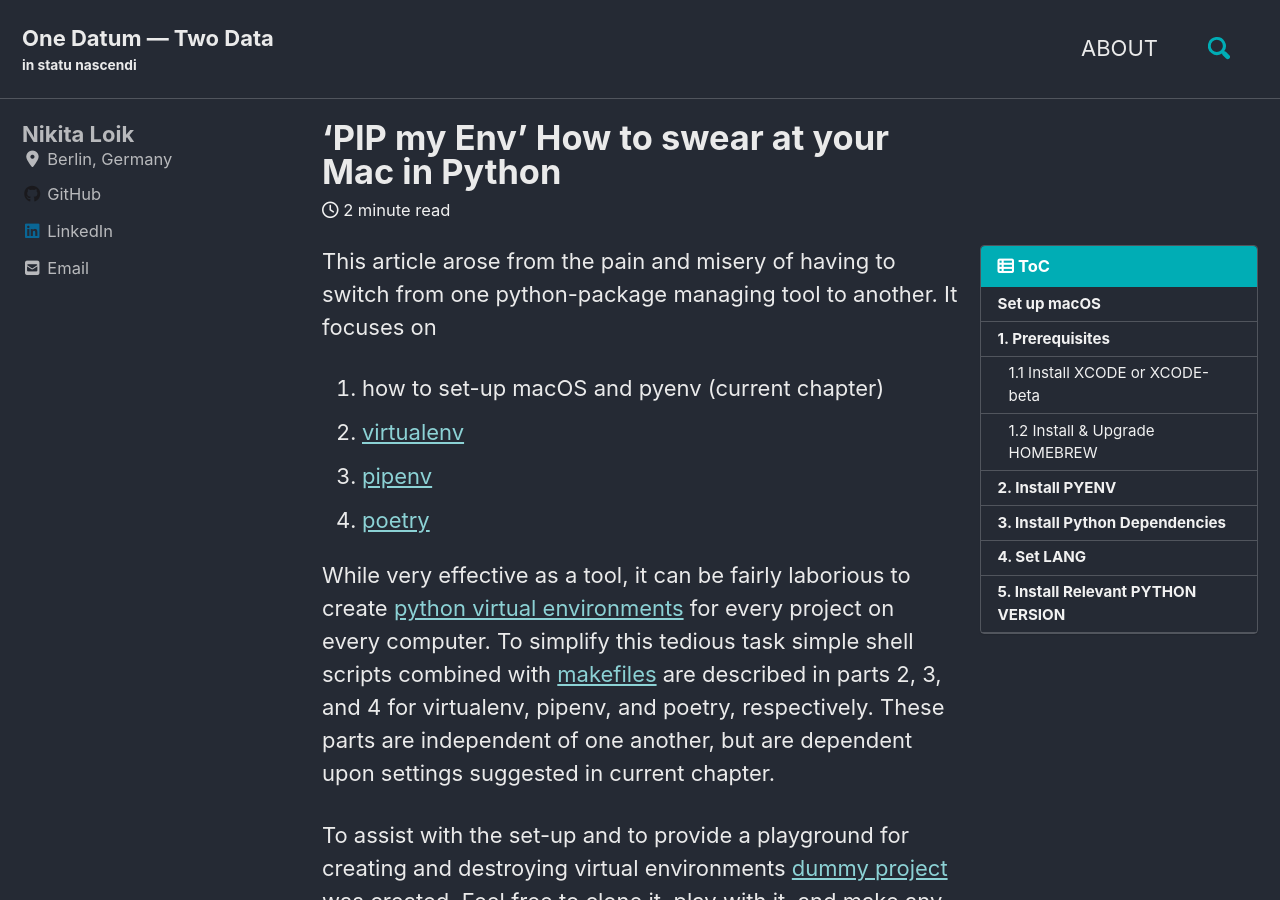
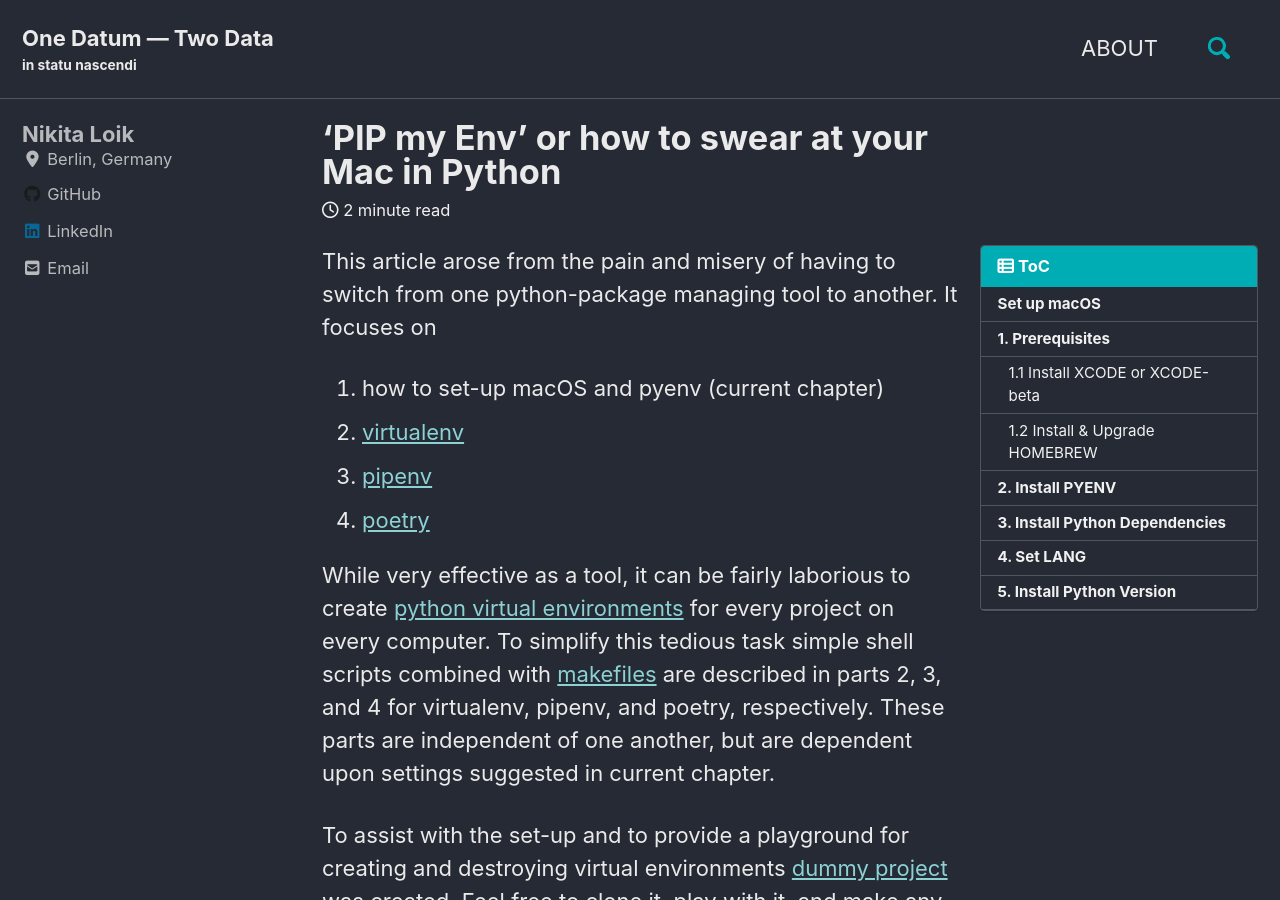
Before and after one commit to nikita-loik/one-datum-two-data, a Jekyll site: the page built from _posts/2020-12-07-pip-my-env.md, in a window 1280 px wide and 900 px high. Built offline with Jekyll 4.4.1, drawn with Linux system fonts in a browser that asks for light colours; cached includes are drawn as plain includes; nearby versions of some CDN libraries; some of the changed text lies outside the part shown.

````diff
--- a/_posts/2020-12-07-pip-my-env.md
+++ b/_posts/2020-12-07-pip-my-env.md
@@ -1,5 +1,5 @@
 ---
-title: "'PIP my Env'\nHow to swear at your Mac in Python"
+title: "'PIP my Env' or how to swear at your Mac in Python"
 date: 2020-02-07T00:00:00-00:00
 categories:
   - blog
@@ -97,7 +97,7 @@ echo 'export LC_ALL="en_US.UTF-8"' >> ~/.zshrc
 echo 'export LC_CTYPE="en_US.UTF-8"' >> ~/.zshrc
 ```
 
-## 5. Install Relevant PYTHON VERSION
+## 5. Install Python Version
 To check which versions are available, run `pyenv install --list`.
 
 Install desired version `pyenv install #.#.#`.
````
